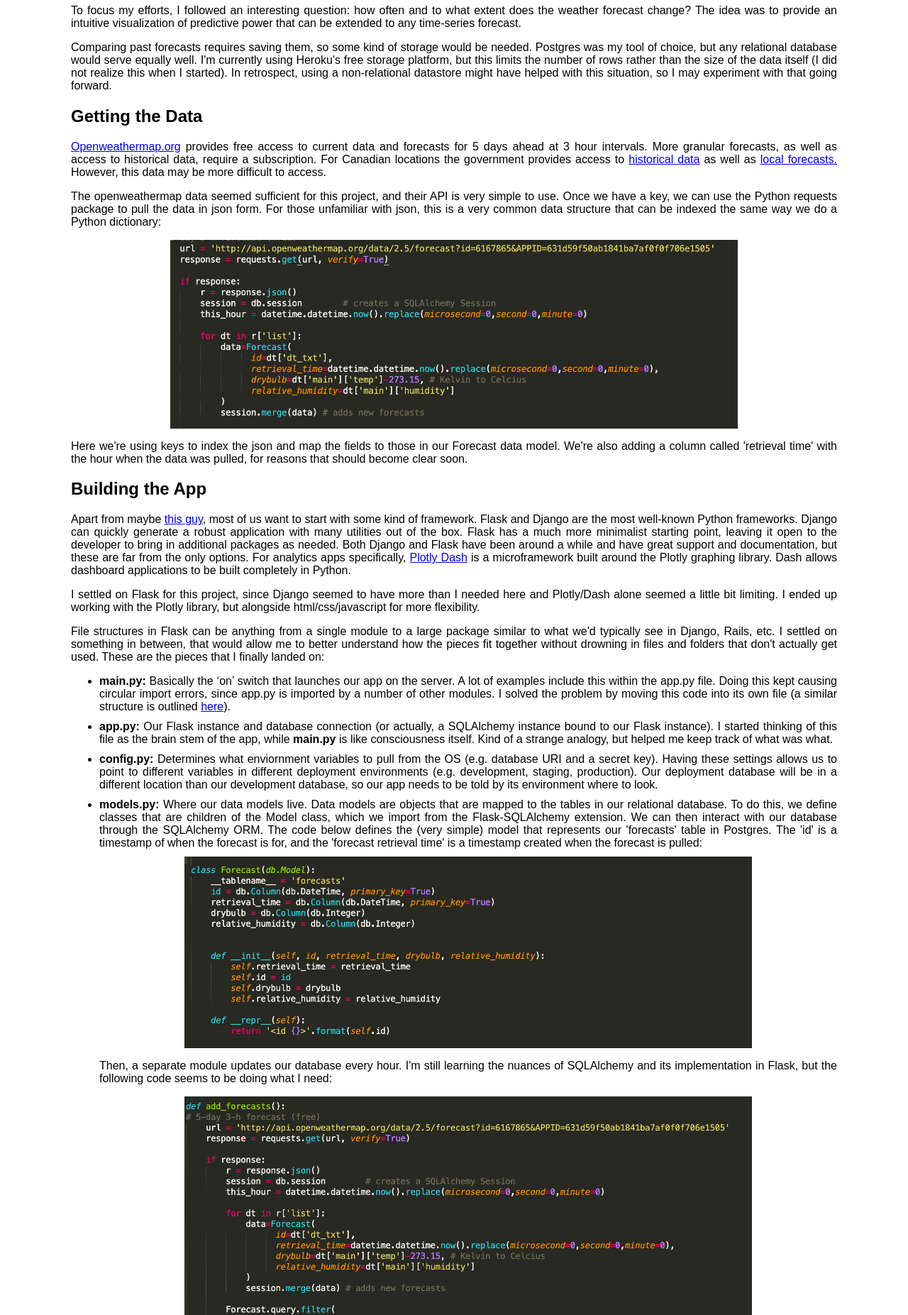
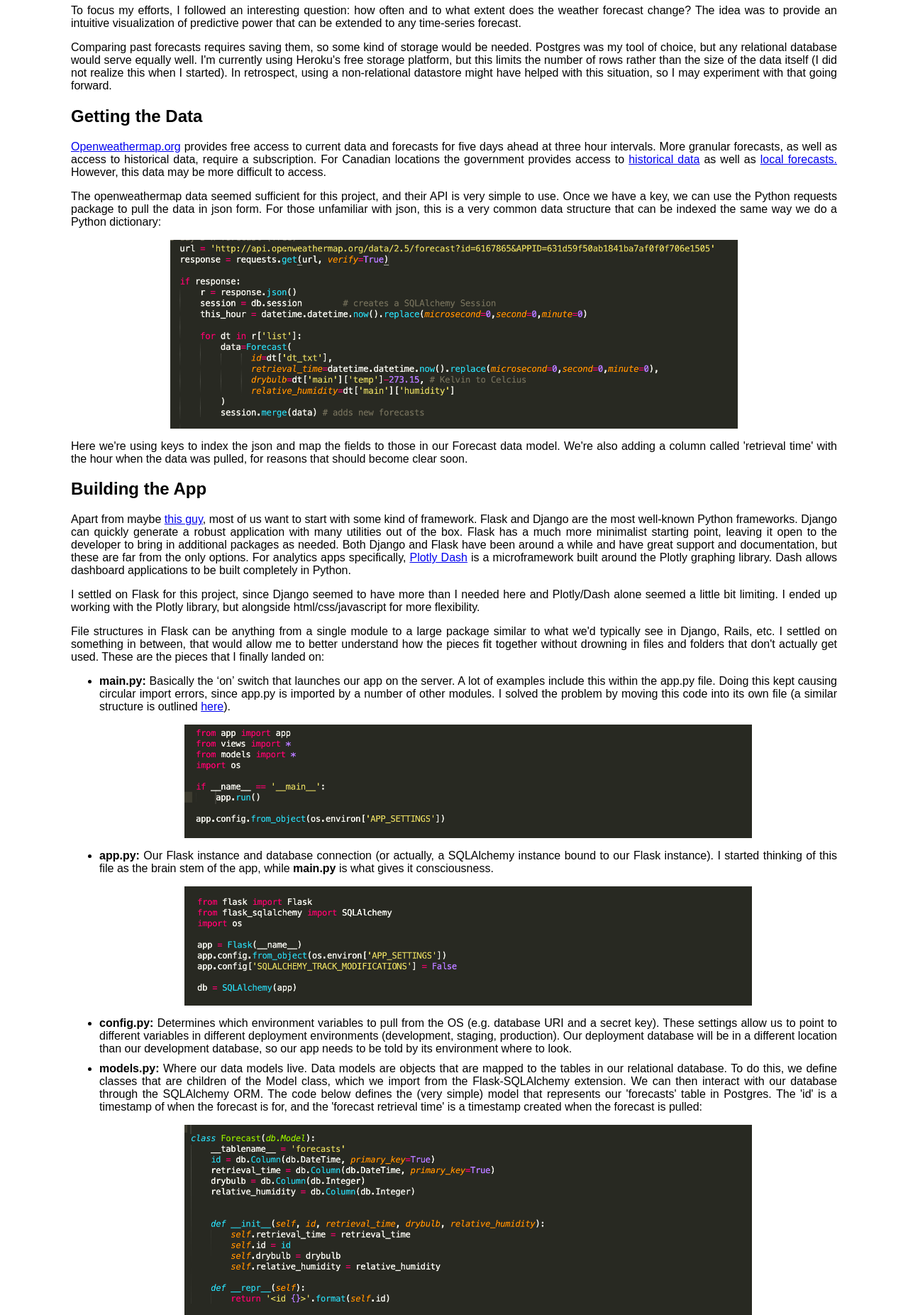
Before and after one commit to cass-android/weather, a Flask app: page /project in a window 1280 px wide. Shown: the part 174-2027 px from the top of the page at 71% size. Run offline with Flask 2, Linux system fonts and the light colour scheme; parts of the project's set-up code (start-up, migrations or seed data) failed here and were passed over.

Commit message:
add to images and project description

```diff
--- a/templates/project.html
+++ b/templates/project.html
@@ -53,11 +53,11 @@ img {
   <p> Comparing past forecasts requires saving them, so some kind of storage would be needed. Postgres was my tool of choice, but any relational database would serve equally well. I'm currently using Heroku's free storage platform, but this limits the number of rows rather than the size of the data itself (I did not realize this when I started). In retrospect, using a non-relational datastore might have helped with this situation, so I may experiment with that going forward. </p>
 
   <h2> Getting the Data </h2>
-  <p> <a href="https://openweathermap.org/api"target="blank">Openweathermap.org</a> provides free access to current data and forecasts for 5 days ahead at 3 hour intervals. More granular forecasts, as well as access to historical data, require a subscription. For Canadian locations the government provides access to <a href="http://climate.weather.gc.ca/index_e.html"target="blank"> historical data</a> as well as <a href="https://weather.gc.ca/mainmenu/weather_menu_e.html"target="blank">local forecasts.</a> However, this data may be more difficult to access. <p>
+  <p> <a href="https://openweathermap.org/api"target="blank">Openweathermap.org</a> provides free access to current data and forecasts for five days ahead at three hour intervals. More granular forecasts, as well as access to historical data, require a subscription. For Canadian locations the government provides access to <a href="http://climate.weather.gc.ca/index_e.html"target="blank"> historical data</a> as well as <a href="https://weather.gc.ca/mainmenu/weather_menu_e.html"target="blank">local forecasts.</a> However, this data may be more difficult to access. <p>
 
   <p> The openweathermap data seemed sufficient for this project, and their API is very simple to use. Once we have a key, we can use the Python requests package to pull the data in json form. For those unfamiliar with json, this is a very common data structure that can be indexed the same way we do a Python dictionary:</p>
 
-  <img src="static/addforecasts1.png" alt="code for getting forecasts" width="800">
+  <p><img src="static/addforecasts1.png" alt="code for getting forecasts" width="800"> </p>
 
   <p> Here we're using keys to index the json and map the fields to those in our Forecast data model. We're also adding a column called 'retrieval time' with the hour when the data was pulled, for reasons that should become clear soon.  </p>
 
@@ -71,52 +71,60 @@ img {
   <ul>
   	<li><b> main.py: </b> Basically the ‘on’ switch that launches our app on the server. A lot of examples include this within the app.py file. Doing this kept causing circular import errors, since app.py is imported by a number of other modules. I solved the problem by moving this code into its own file (a similar structure is outlined <a href="https://charlesleifer.com/blog/structuring-flask-apps-a-how-to-for-those-coming-from-django/"targe="blank">here</a>). </li>
 
-  	<li><b> app.py: </b> Our Flask instance and database connection (or actually, a SQLAlchemy instance bound to our Flask instance). I started thinking of this file as the brain stem of the app, while <b>main.py</b> is like consciousness itself. Kind of a strange analogy, but helped me keep track of what was what. </li>
+  	<p><img src="static/main2.png" alt="main.py" width="800"> </p>
 
-  	<li><b> config.py: </b> Determines what enviornment variables to pull from the OS (e.g. database URI and a secret key). Having these settings allows us to point to different variables in different deployment environments (e.g. development, staging, production). Our deployment database will be in a different location than our development database, so our app needs to be told by its environment where to look. </li>
+  	<li><b> app.py: </b> Our Flask instance and database connection (or actually, a SQLAlchemy instance bound to our Flask instance). I started thinking of this file as the brain stem of the app, while <b>main.py</b> is what gives it consciousness. </li>
+
+    <p><img src="static/app.png" alt="app.py" width="800"> </p>
+
+  	<li><b> config.py: </b> Determines which environment variables to pull from the OS (e.g. database URI and a secret key). These settings allow us to point to different variables in different deployment environments (development, staging, production). Our deployment database will be in a different location than our development database, so our app needs to be told by its environment where to look. </li>
 
   	<li><b> models.py: </b> Where our data models live. Data models are objects that are mapped to the tables in our relational database. To do this, we define classes that are children of the Model class, which we import from the Flask-SQLAlchemy extension. We can then interact with our database through the SQLAlchemy ORM. The code below defines the (very simple) model that represents our 'forecasts' table in Postgres. The 'id' is a timestamp of when the forecast is for, and the 'forecast retrieval time' is a timestamp created when the forecast is pulled: </li>
 
-  	<img src="static/models2.png" alt="data model for forecast table" width="800">
+  	<p><img src="static/models2.png" alt="data model for forecast table" width="800"> </p>
 
     <p> Then, a separate module updates our database every hour. I'm still learning the nuances of SQLAlchemy and its implementation in Flask, but the following code seems to be doing what I need: </p>
 
-    <img src="static/addforecasts2.png" alt="code for adding forecasts" width="800">
+    <p><img src="static/addforecasts3.png" alt="code for adding forecasts" width="800"> </p>
 
     <p> Breaking this down further, we're doing the following:
     	<ol>
     		<li> Creating a Flask-SQLAlchemy session (which is basically a <a href="https://stackoverflow.com/questions/974596/what-is-a-database-transaction"target="blank">database transaction</a>)
 
-    		<li> Mapping the openweather data to our data model, as described above, and adding each row to the session </li>
-
     		<li> Deleting records older than 190 hours from our database (to stay within Heroku's row limit restriction)</li>
 
-    		<li> Committing the session. Behind the scenes, SQLAlchemy translates the above into SQL statements and executes them. </li>
+    		<li> Mapping the openweathermap data to our data model, as described above, and adding each row to the session </li>
+
+    		<li> Committing the session. Behind the scenes, SQLAlchemy translates this code into SQL statements and executes them. </li>
     	</ol>
 	</p>
 
-  	<li><b> manage.py: </b> This creates and runs our database migrations. A new migration file containing the relevant SQL commands is saved each time we alter the architecture of our database (not the data itself). The migrations are a reversible record of each change, so that when we move between platforms we can update our schema with minimal impact to the underlying data. While we build and maintain our app, we are working with two copies of the same relational database: the production database that's hosted on Heroku (for now), and the development database on my local machine. These will have different data, since the production db is live and updating itself 24/7. But obviously we want them to have the same structure. So each time we deploy our app, we run our migrations to ensure our schemas are synchronized. To make things easier, Flask uses a tool called Alembic to create the migration files for us, based on what we've specified in our <b> models.py </b> file. Still, it's important to review the migrations before running them.  </li>
+  	<li><b> manage.py: </b> This creates and runs our <b>database migrations</b>. A new migration file containing the relevant SQL commands is saved each time we alter the architecture of our database (not the data itself). The migrations are a reversible record of each change, so that when we move between platforms we can update our schema with minimal impact to the underlying data. While we build and maintain our app, we are working with two copies of the same database: the production copy on Heroku's server, and the development copy on my local machine. These will have different data, since the production database is live and updating itself 24/7. But obviously we want them to have the same structure. So each time we deploy our app, we run our migrations to ensure our schemas are synchronized.
 
-  	<li><b> templates (index.html, etc): </b> These are the files that get rendered when a GET or POST request is recieved. Flask by default looks for these in a folder called 'templates'. Our templates interact closely with <b> views.py </b>, where we define functions that tell them what to display. For example, I've created a drop-down menu where each option sends a GET request that triggers a different function in views. I have my Javascript and CSS in my templates, but in a larger app these could go in their own files.
+  	<p> To make things easier, Flask uses a tool called Alembic to create the migration files for us, based on what we've specified in our <b>models.py</b> file. Still, it's important to review the migrations before running them. This is what a migration file looks like: </p> </li>
+
+  	<p><img src="static/migration.png" alt="migration file" width="800"> </p>
+
+  	<li><b> templates (index.html, etc.): </b> These are the files that get rendered when a GET or POST request is received. Flask by default looks for these in a folder called 'templates'. Our templates interact closely with <b> views.py</b>, where we define functions that tell them what to display. For example, I've created a drop-down menu where each option sends a GET request that triggers a different function in views. I have my Javascript and CSS in my templates, but in a larger app these could go in their own files.
   	</li>
 
   	<li><b> views.py: </b> This is the link between our views and the rest of the app. Here we handle requests, pull the appropriate data from our back end and pass it to our front end. </li>
 
   	<p> For example, the function below queries our database and returns a set of forecasts for each line on the graph (for some reason this is called a trace): </p>
 
-    <img src="static/views1.png" alt="relative set function" width="800" >
+    <p><img src="static/views1.png" alt="relative set function" width="800" > </p>
 
     <p> We then add each trace to our figure, along with formatting, and convert it into a JSON to be rendered in our templates: </p>
 
-    <img src="static/views2.png" alt="create plot function" width="800">
+    <p><img src="static/views2.png" alt="create plot function" width="800"> </p>
 
   </ul>
 
-  <h2> Analysis </h2>
+  <h2> Conclusions </h2>
 
   <p> One observation is that the forecast values seem to consistently lag the actual temperature changes, especially in the mornings. The reason for this remains to be determined. One theory is the use of a <a href="https://towardsdatascience.com/how-not-to-use-machine-learning-for-time-series-forecasting-avoiding-the-pitfalls-19f9d7adf424"target="_blank"target="_blank">persistence model </a>. It's also possible we've just been having unusually warm mornings. </p>
 
-  <p> It would be interesting to archive this data over a long period of time for further analysis. Heroku's free data stores are somwewhat limiting, so I'm thinking of moving the database over to another provider. I may also revisit the intervals at which forecasts are updated, as this would allow a longer time period to be stored. Performance and loading time could also be improved. </p>
+  <p> It would be interesting to archive this data over a long period of time for further analysis. The restrictions on Heroku's free data stores are limiting, so I'm thinking of moving to another service. I may also revisit the intervals at which forecasts are updated, as this would allow a longer time period to be stored. </p>
 
 
 </div>
```
Also changed, not shown: static/addforecasts3.png (added), static/app.png (added), static/main2.png (added), static/migration.png (added).
